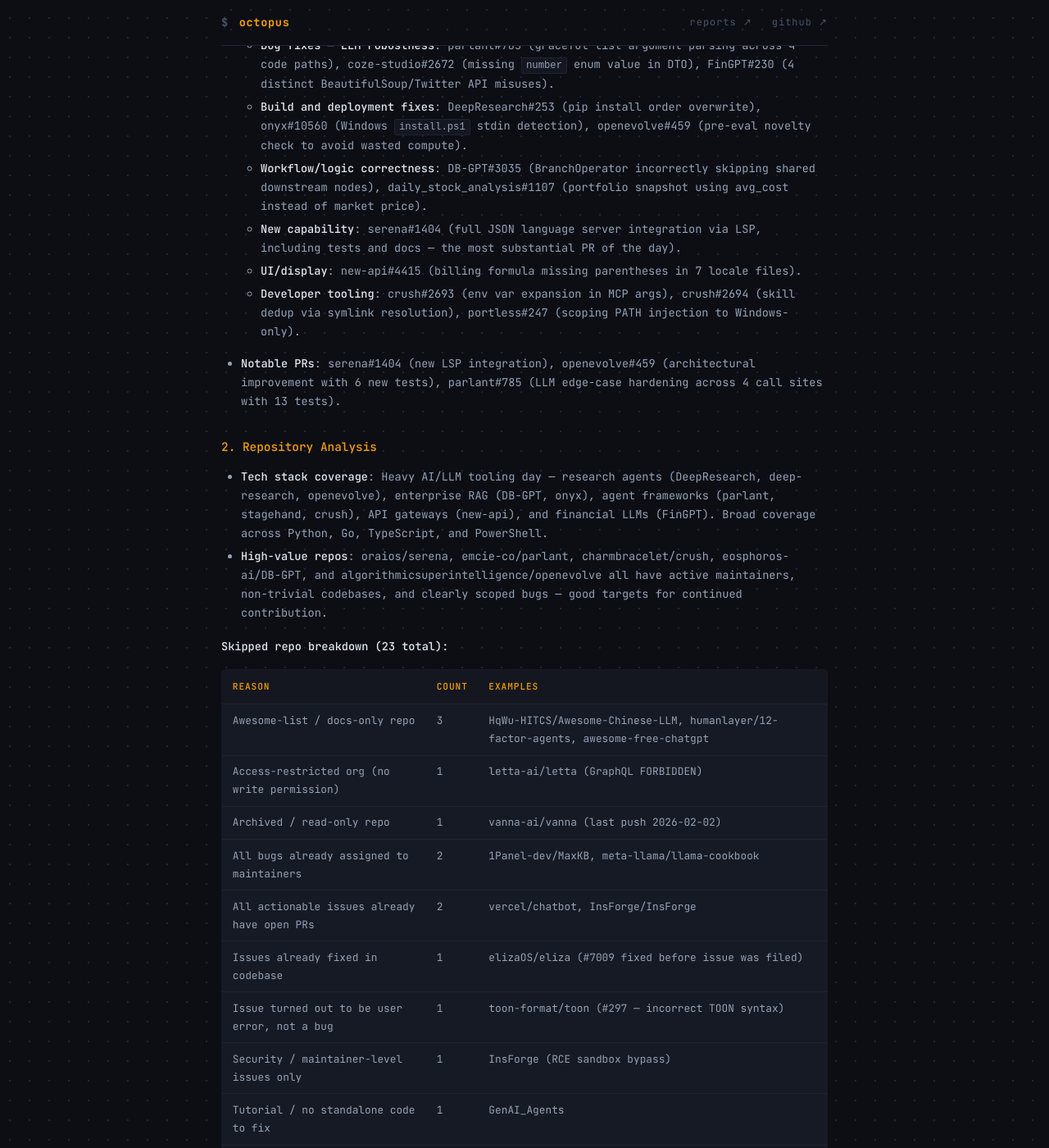
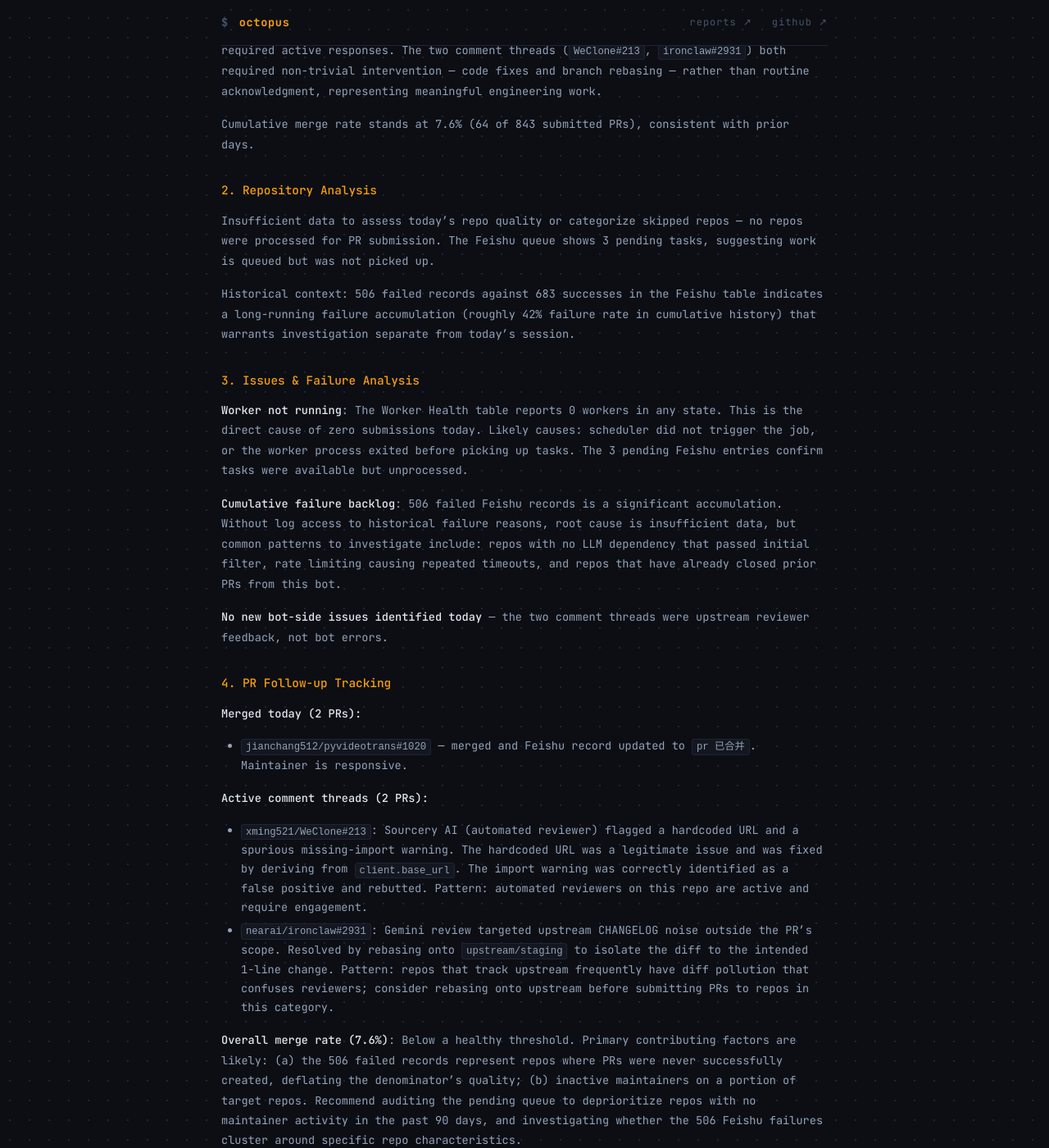
Before and after one commit to octo-patch/daily-reports, a Jekyll site: the page built from 2026-04/2026-04-24.md, in a window 1280 px wide and 1400 px high, scrolled down 446 px. Shown: the whole window at 82% size. Built offline with Jekyll 4.4.1, drawn with Linux system fonts in a browser that asks for light colours; some of the changed text lies outside the part shown.

Commit message:
daily report: 2026-04-24

```diff
--- a/2026-04/2026-04-24.md
+++ b/2026-04/2026-04-24.md
@@ -1,63 +1,40 @@
 ---
 layout: report
 title: "Octopus Daily Report — 2026-04-24"
-summary: "- **Overall submit rate**: 46.5% (20 PRs submitted across 43 repos processed). The per-session success rate of eligible repos (excluding clearly incompatible ones) was 95.2%."
+summary: "No new PRs were submitted today. The worker health table shows 0 active workers across all status categories, indicating the PR submission pipeline was not running during this period. All activity tod"
 ---
 
 ## Summary
 
 ### 1. Daily Work Summary
 
-- **Overall submit rate**: 46.5% (20 PRs submitted across 43 repos processed). The per-session success rate of eligible repos (excluding clearly incompatible ones) was 95.2%.
-- **Throughput improvement**: Average task duration dropped from 13m05s to 11m35s, suggesting faster issue triage and code generation cycles.
-- **PR categories**:
-  - **Bug fixes — LLM robustness**: parlant#785 (graceful list-argument parsing across 4 code paths), coze-studio#2672 (missing `number` enum value in DTO), FinGPT#230 (4 distinct BeautifulSoup/Twitter API misuses).
-  - **Build and deployment fixes**: DeepResearch#253 (pip install order overwrite), onyx#10560 (Windows `install.ps1` stdin detection), openevolve#459 (pre-eval novelty check to avoid wasted compute).
-  - **Workflow/logic correctness**: DB-GPT#3035 (BranchOperator incorrectly skipping shared downstream nodes), daily_stock_analysis#1107 (portfolio snapshot using avg_cost instead of market price).
-  - **New capability**: serena#1404 (full JSON language server integration via LSP, including tests and docs — the most substantial PR of the day).
-  - **UI/display**: new-api#4415 (billing formula missing parentheses in 7 locale files).
-  - **Developer tooling**: crush#2693 (env var expansion in MCP args), crush#2694 (skill dedup via symlink resolution), portless#247 (scoping PATH injection to Windows-only).
-- **Notable PRs**: serena#1404 (new LSP integration), openevolve#459 (architectural improvement with 6 new tests), parlant#785 (LLM edge-case hardening across 4 call sites with 13 tests).
+No new PRs were submitted today. The worker health table shows 0 active workers across all status categories, indicating the PR submission pipeline was not running during this period. All activity today was confined to review and follow-up work on previously submitted PRs.
+
+Review activity was the primary output: 2 notifications resolved as merges, and 3 comments required active responses. The two comment threads (`WeClone#213`, `ironclaw#2931`) both required non-trivial intervention — code fixes and branch rebasing — rather than routine acknowledgment, representing meaningful engineering work.
+
+Cumulative merge rate stands at 7.6% (64 of 843 submitted PRs), consistent with prior days.
 
 ### 2. Repository Analysis
 
-- **Tech stack coverage**: Heavy AI/LLM tooling day — research agents (DeepResearch, deep-research, openevolve), enterprise RAG (DB-GPT, onyx), agent frameworks (parlant, stagehand, crush), API gateways (new-api), and financial LLMs (FinGPT). Broad coverage across Python, Go, TypeScript, and PowerShell.
-- **High-value repos**: oraios/serena, emcie-co/parlant, charmbracelet/crush, eosphoros-ai/DB-GPT, and algorithmicsuperintelligence/openevolve all have active maintainers, non-trivial codebases, and clearly scoped bugs — good targets for continued contribution.
+Insufficient data to assess today's repo quality or categorize skipped repos — no repos were processed for PR submission. The Feishu queue shows 3 pending tasks, suggesting work is queued but was not picked up.
 
-**Skipped repo breakdown (23 total):**
-
-| Reason | Count | Examples |
-|--------|-------|---------|
-| Awesome-list / docs-only repo | 3 | HqWu-HITCS/Awesome-Chinese-LLM, humanlayer/12-factor-agents, awesome-free-chatgpt |
-| Access-restricted org (no write permission) | 1 | letta-ai/letta (GraphQL FORBIDDEN) |
-| Archived / read-only repo | 1 | vanna-ai/vanna (last push 2026-02-02) |
-| All bugs already assigned to maintainers | 2 | 1Panel-dev/MaxKB, meta-llama/llama-cookbook |
-| All actionable issues already have open PRs | 2 | vercel/chatbot, InsForge/InsForge |
-| Issues already fixed in codebase | 1 | elizaOS/eliza (#7009 fixed before issue was filed) |
-| Issue turned out to be user error, not a bug | 1 | toon-format/toon (#297 — incorrect TOON syntax) |
-| Security / maintainer-level issues only | 1 | InsForge (RCE sandbox bypass) |
-| Tutorial / no standalone code to fix | 1 | GenAI_Agents |
-| No open issues | 2 | zhebrak/llm-cluster-simulator, distil-labs/distil-dlthub-models-from-traces |
-| Other (retrieval plugin, skyvern, cs249r) | 7 | Various — vague issues, already-submitted PRs, prior run history |
-
-- **Selection pipeline issue**: Archived repos (vanna-ai) and docs/awesome-list repos (HqWu-HITCS, humanlayer) should be filterable before dispatching workers. These are consistent skip reasons that waste a full task slot.
+Historical context: 506 failed records against 683 successes in the Feishu table indicates a long-running failure accumulation (roughly 42% failure rate in cumulative history) that warrants investigation separate from today's session.
 
 ### 3. Issues & Failure Analysis
 
-- **Zero failures, zero timeouts, zero OOM**: All 43 workers completed normally. System health is clean today.
-- **Recurring skip patterns**:
-  1. **Archived repos reaching the queue**: vanna-ai/vanna is archived since 2026-02-02 — repo selection should check the `archived` flag via GitHub API before enqueuing.
-  2. **Awesome-lists and docs repos**: These consistently yield 0 actionable issues. A heuristic check (no non-doc file changes in recent commits, or repo name contains "awesome-") could pre-filter them.
-  3. **All bugs already assigned**: MaxKB and llama-cookbook had all unresolved issues assigned to maintainers. This is expected churn, but filtering to issues with no assignee would improve targeting.
-  4. **Issue-is-user-error pattern**: toon-format/toon required careful reproduction to rule out a real bug. The investigation was correct and thorough, but this type of false positive is inherent to open-ended issue triage.
-- **Access restriction (letta-ai)**: The org blocks external PRs at the GitHub permission level. This repo should be blocklisted to avoid repeated failed attempts.
+**Worker not running**: The Worker Health table reports 0 workers in any state. This is the direct cause of zero submissions today. Likely causes: scheduler did not trigger the job, or the worker process exited before picking up tasks. The 3 pending Feishu entries confirm tasks were available but unprocessed.
+
+**Cumulative failure backlog**: 506 failed Feishu records is a significant accumulation. Without log access to historical failure reasons, root cause is insufficient data, but common patterns to investigate include: repos with no LLM dependency that passed initial filter, rate limiting causing repeated timeouts, and repos that have already closed prior PRs from this bot.
+
+**No new bot-side issues identified today** — the two comment threads were upstream reviewer feedback, not bot errors.
 
 ### 4. PR Follow-up Tracking
 
-- **Today's review activity**: 0 notifications, 0 merged, 0 closed, 0 comments. No new maintainer feedback to act on.
-- **Cumulative merge rate**: 64 merged out of 843 submitted = **7.6%**. No change from prior periods.
-- **Analysis of low merge rate**:
-  - The pipeline has been running long enough that recency is not the sole explanation. At 843 submissions and only 64 merges, a significant portion of PRs may be sitting unreviewed.
-  - Possible causes: PRs sent to repos with low maintainer bandwidth, or maintainers who acknowledge issues in comments but do not merge external PRs.
-  - **Recommended action**: Cross-reference repos with >0 merged PRs historically and increase their queue priority. Repos that have never merged an external PR after receiving 2+ submissions should be deprioritized.
-- **No responsive maintainer patterns identifiable today** due to 0 review events. Check again after 48–72 hours for PRs submitted this session.
+**Merged today (2 PRs):**
+- `jianchang512/pyvideotrans#1020` — merged and Feishu record updated to `pr 已合并`. Maintainer is responsive.
+
+**Active comment threads (2 PRs):**
+- `xming521/WeClone#213`: Sourcery AI (automated reviewer) flagged a hardcoded URL and a spurious missing-import warning. The hardcoded URL was a legitimate issue and was fixed by deriving from `client.base_url`. The import warning was correctly identified as a false positive and rebutted. Pattern: automated reviewers on this repo are active and require engagement.
+- `nearai/ironclaw#2931`: Gemini review targeted upstream CHANGELOG noise outside the PR's scope. Resolved by rebasing onto `upstream/staging` to isolate the diff to the intended 1-line change. Pattern: repos that track upstream frequently have diff pollution that confuses reviewers; consider rebasing onto upstream before submitting PRs to repos in this category.
+
+**Overall merge rate (7.6%)**: Below a healthy threshold. Primary contributing factors are likely: (a) the 506 failed records represent repos where PRs were never successfully created, deflating the denominator's quality; (b) inactive maintainers on a portion of target repos. Recommend auditing the pending queue to deprioritize repos with no maintainer activity in the past 90 days, and investigating whether the 506 Feishu failures cluster around specific repo characteristics.
```
